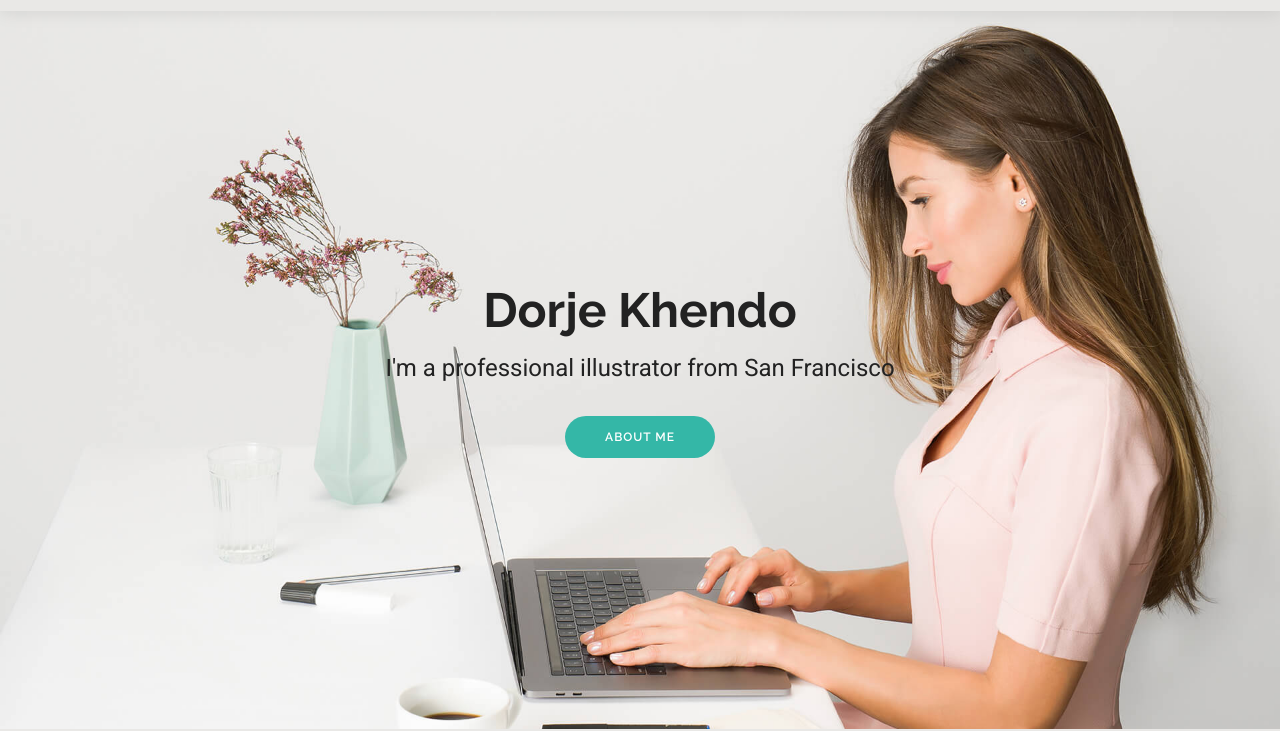
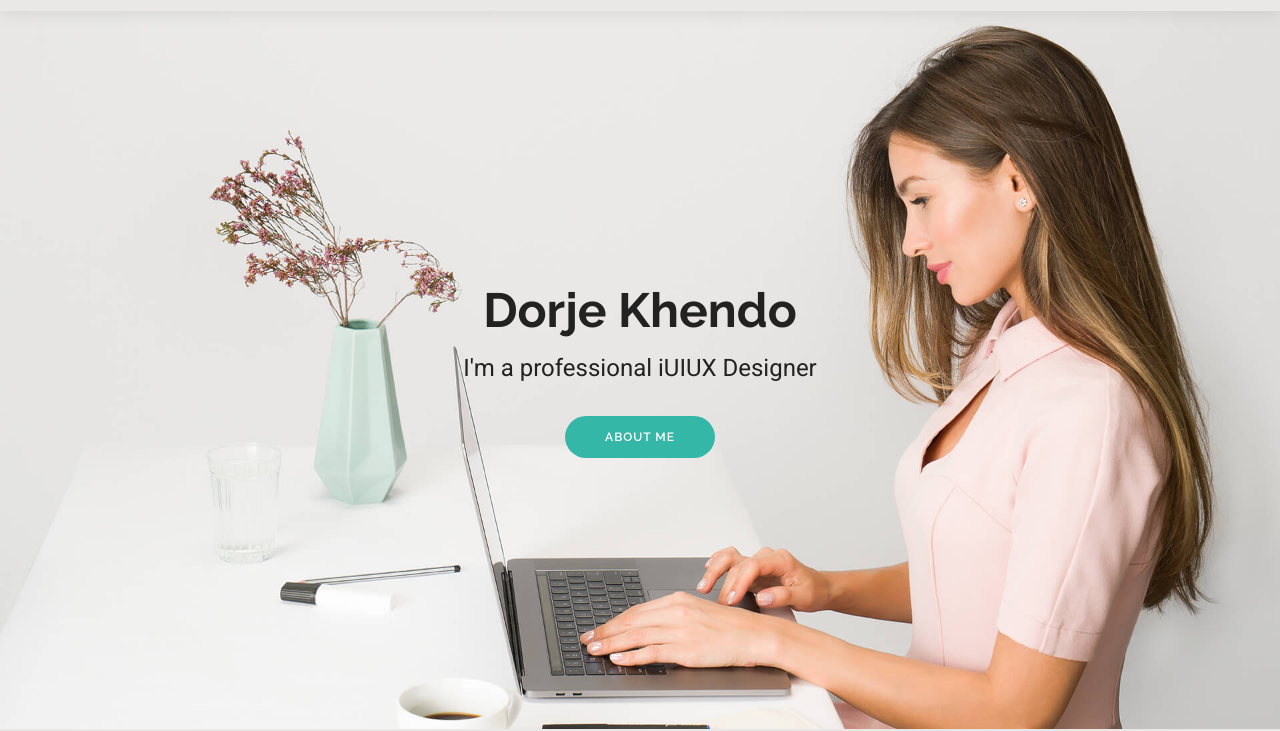
Before and after one commit to Pasang-lama/dorjekhendoportfolio, a plain HTML site: page index.html in a window 1280 px wide. Shown: the part 72-803 px from the top of the page. Drawn offline with Linux system fonts and the light colour scheme.

```diff
--- a/index.html
+++ b/index.html
@@ -91,7 +91,7 @@
         <div class="row justify-content-center">
           <div class="col-lg-8">
             <h2>Dorje Khendo</h2>
-            <p>I'm a professional illustrator from San Francisco</p>
+            <p>I'm a professional iUIUX Designer</p>
             <a href="about.html" class="btn-get-started">About Me</a>
           </div>
         </div>
```
